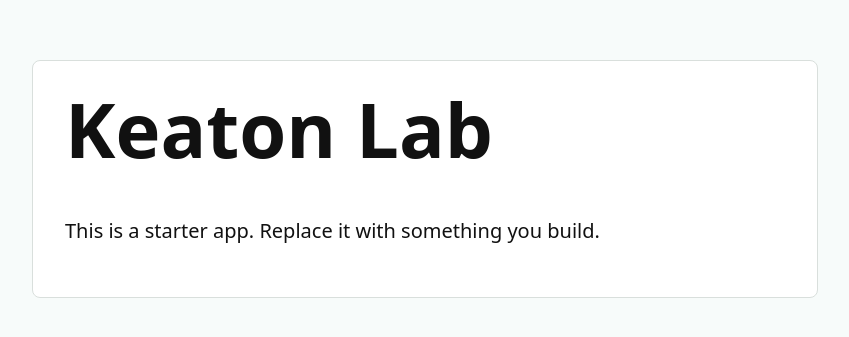
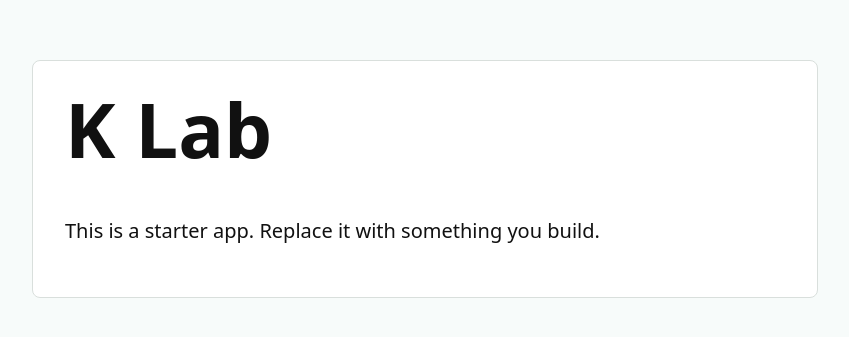
Before and after one commit to psft/keaton-lab, a website: page apps/hello-world/index.html in a window 1280 px wide. Shown: the part 221-558 px from the top of the page, without its empty margins (215-1064 px from the left). Drawn offline with Linux system fonts and the light colour scheme.

Commit message:
Use initials in starter app

```diff
--- a/apps/hello-world/index.html
+++ b/apps/hello-world/index.html
@@ -3,7 +3,7 @@
   <head>
     <meta charset="utf-8" />
     <meta name="viewport" content="width=device-width, initial-scale=1" />
-    <title>Keaton Hello Oblex</title>
+    <title>K Hello Oblex</title>
     <style>
       body { margin: 0; min-height: 100vh; display: grid; place-items: center; font-family: system-ui, sans-serif; background: #f7fbfa; color: #111; }
       main { width: min(720px, calc(100% - 32px)); padding: 32px; border: 1px solid #d9dfdc; border-radius: 8px; background: white; }
@@ -13,7 +13,7 @@
   </head>
   <body>
     <main>
-      <h1>Keaton Lab</h1>
+      <h1>K Lab</h1>
       <p>This is a starter app. Replace it with something you build.</p>
     </main>
   </body>
```
